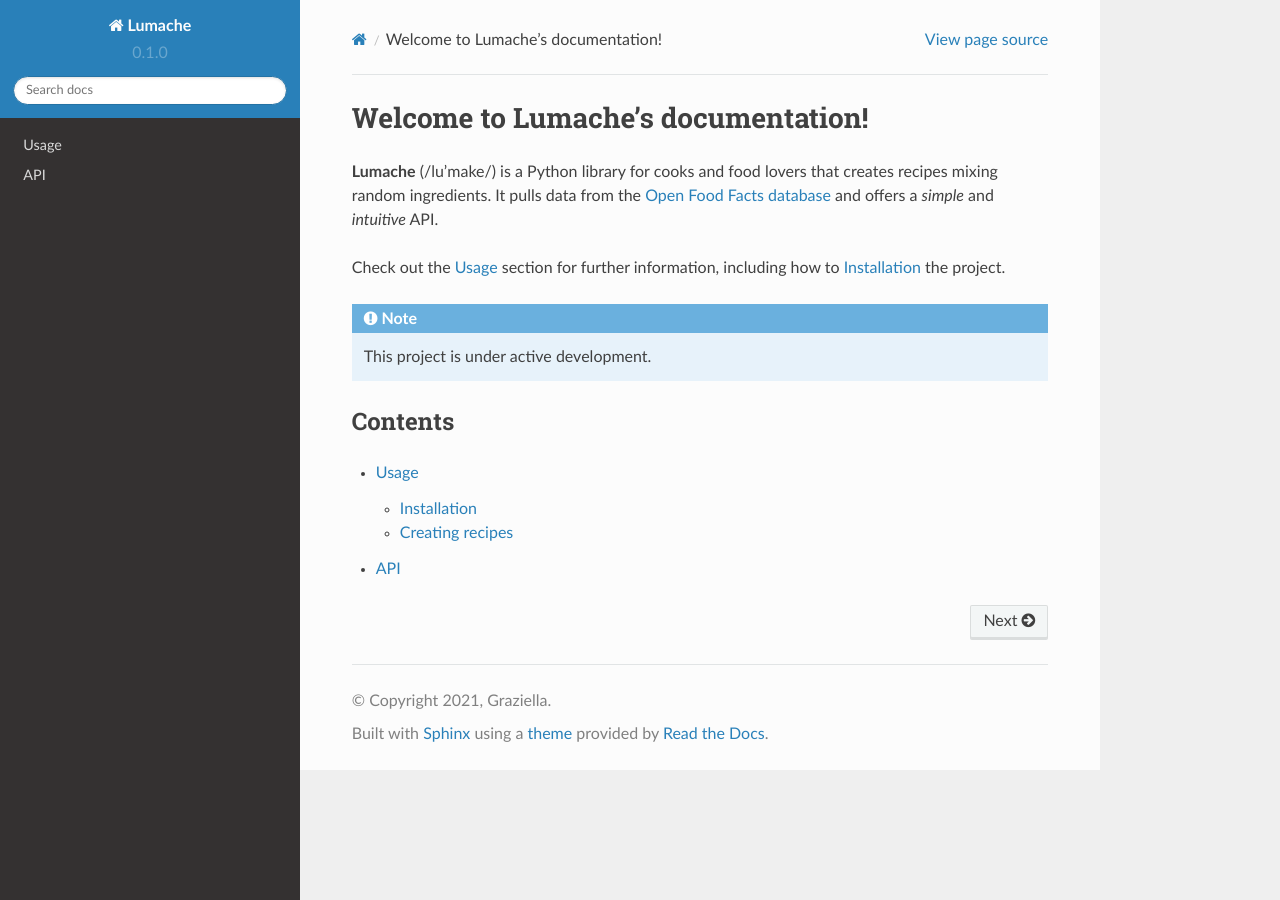
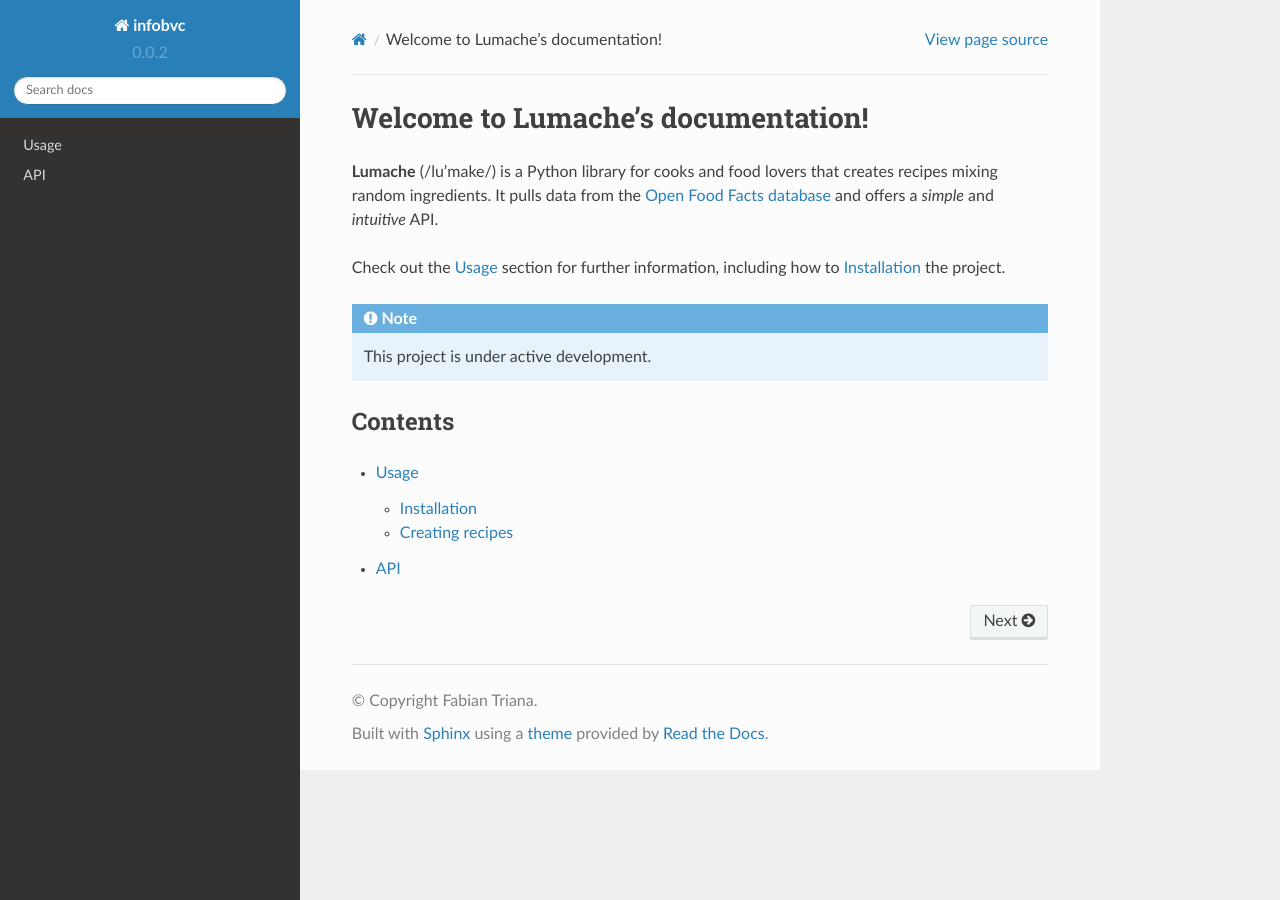
Before and after one commit to FabianTriana/infobvc, a Sphinx documentation site: the page built from docs/source/index.rst, in a window 1280 px wide. Built offline with Sphinx 7.4.7 and the Read the Docs theme 2.0.0, drawn with Linux system fonts in a browser that asks for light colours.

Commit message:
Update conf.py

```diff
--- a/docs/source/conf.py
+++ b/docs/source/conf.py
@@ -2,12 +2,12 @@
 
 # -- Project information
 
-project = 'Lumache'
-copyright = '2021, Graziella'
-author = 'Graziella'
+project = 'infobvc'
+copyright = 'Fabian Triana'
+author = 'Fabian Triana'
 
-release = '0.1'
-version = '0.1.0'
+release = '0.0'
+version = '0.0.2'
 
 # -- General configuration
 
```
